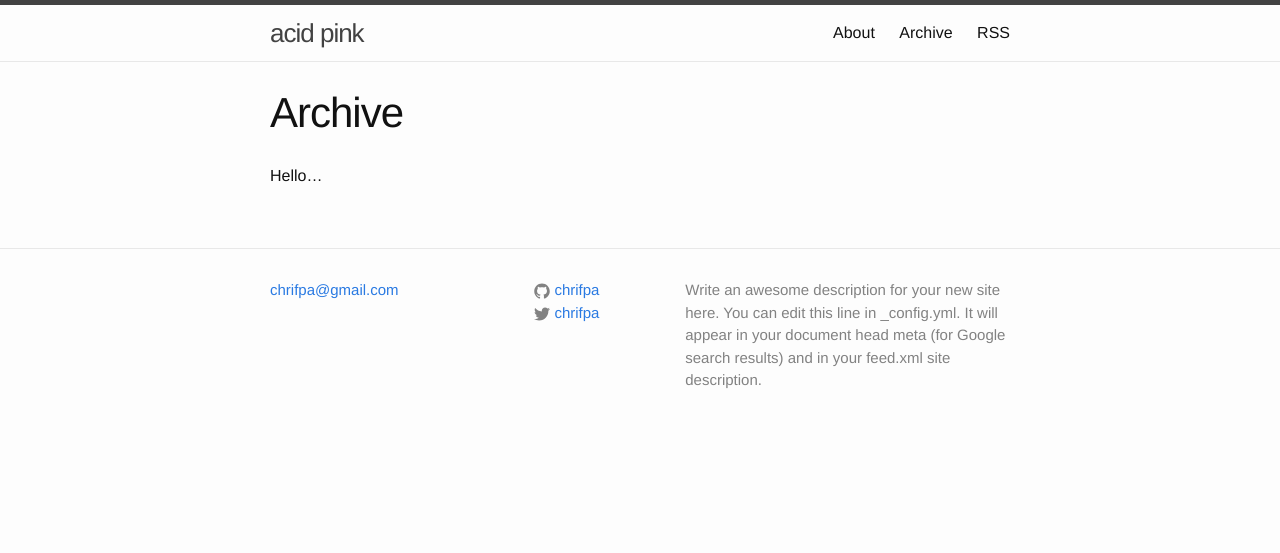
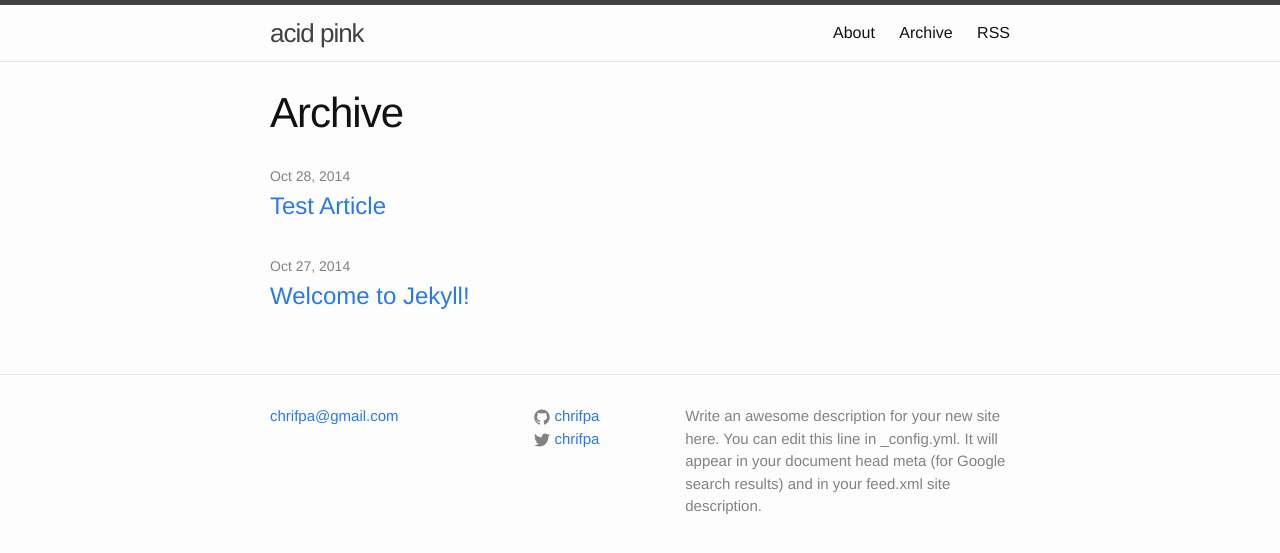
Before and after one commit to acdpnk/chrifpa.github.io, a Jekyll site: the page built from archive.md, in a window 1280 px wide. Shown: the top 553 px of the page. Built offline with Jekyll 4.4.1, drawn with Linux system fonts in a browser that asks for light colours.

Commit message:
archive page. index.html that makes sense.

```diff
--- a/_includes/footer.html
+++ b/_includes/footer.html
@@ -42,6 +42,22 @@
             </a>
           </li>
           {% endif %}
+
+          {% if site.adn_username %}
+          <li>
+            <a href="https://twitter.com/{{ site.twitter_username }}">
+              <span class="icon  icon--twitter">
+                <svg viewBox="0 0 16 16">
+                  <path fill="#828282" d="M15.969,3.058c-0.586,0.26-1.217,0.436-1.878,0.515c0.675-0.405,1.194-1.045,1.438-1.809
+                  c-0.632,0.375-1.332,0.647-2.076,0.793c-0.596-0.636-1.446-1.033-2.387-1.033c-1.806,0-3.27,1.464-3.27,3.27 c0,0.256,0.029,0.506,0.085,0.745C5.163,5.404,2.753,4.102,1.14,2.124C0.859,2.607,0.698,3.168,0.698,3.767 c0,1.134,0.577,2.135,1.455,2.722C1.616,6.472,1.112,6.325,0.671,6.08c0,0.014,0,0.027,0,0.041c0,1.584,1.127,2.906,2.623,3.206 C3.02,9.402,2.731,9.442,2.433,9.442c-0.211,0-0.416-0.021-0.615-0.059c0.416,1.299,1.624,2.245,3.055,2.271 c-1.119,0.877-2.529,1.4-4.061,1.4c-0.264,0-0.524-0.015-0.78-0.046c1.447,0.928,3.166,1.469,5.013,1.469 c6.015,0,9.304-4.983,9.304-9.304c0-0.142-0.003-0.283-0.009-0.423C14.976,4.29,15.531,3.714,15.969,3.058z"/>
+                </svg>
+              </span>
+
+              <span class="username">{{ site.adn_username }}</span>
+            </a>
+          </li>
+          {% endif %}
+
         </ul>
       </div>
 
--- /dev/null
+++ b/_layouts/archive.html
@@ -0,0 +1,14 @@
+---
+layout: page
+---
+<ul class="post-list">
+  {% for post in site.posts %}
+    <li>
+      <span class="post-meta">{{ post.date | date: "%b %-d, %Y" }}</span>
+
+      <h2>
+        <a class="post-link" href="{{ post.url | prepend: site.baseurl }}">{{ post.title }}</a>
+      </h2>
+    </li>
+  {% endfor %}
+</ul>
--- /dev/null
+++ b/_posts/2014-10-28-testing-article.md
@@ -0,0 +1,9 @@
+---
+layout: post
+title:  "Test Article"
+date:   2014-10-28
+categories: jekyll update
+permalink: test-article
+---
+
+Just testing…
```
Also changed, not shown: archive.md (+2 -2 lines), index.html (+24 -6 lines).
